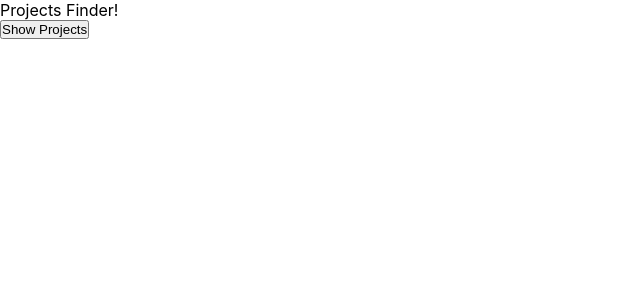
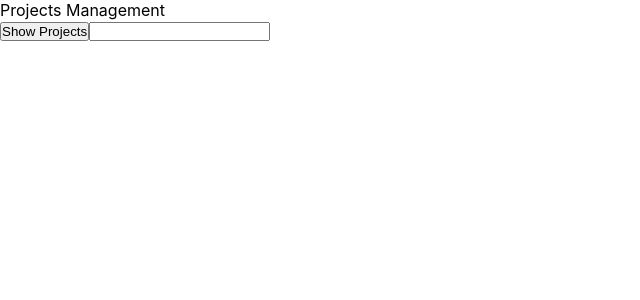
Before and after one commit to hndfaw/Projects-Management, a React (Create React App) app: page / in a window 1280 px wide. Shown: the top 300 px of the page, without its empty margins (0-640 px from the left). Built offline with nearby package versions, Linux system fonts and the light colour scheme.

Commit message:
Add filtering function to Projects container

```diff
--- a/src/containers/app/App.js
+++ b/src/containers/app/App.js
@@ -22,7 +22,7 @@ class App extends Component {
     return (
       <div className="app">
       <header>
-        Projects Finder!
+        Projects Management
       </header>
       <main>
         <Projects startGettingProjects={this.startGettingProjects}/>
--- a/src/containers/projectsContainer/Projects.css
+++ b/src/containers/projectsContainer/Projects.css
@@ -1,4 +1,8 @@
 .projects {
+
+}
+
+.projects-main-container {
   display: flex;
   flex-wrap: wrap;
 }
--- a/src/containers/projectsContainer/Projects.js
+++ b/src/containers/projectsContainer/Projects.js
@@ -4,11 +4,22 @@ import { connect } from 'react-redux';
 
 
 class Projects extends Component {
+  state = {
+    filterTerm: ''
+  }
+
+  handleChangeFilter = e => {
+    this.setState({filterTerm: e.target.value})
+  }
+
   render() {
     const { projectsData } = this.props;
+    const { filterTerm } = this.state
     const sortedProjects = projectsData.sort((a,b) => {return a.beneficiaries - b.beneficiaries})
 
-    const projectCard = sortedProjects.map(project => {
+    const filterProjects = sortedProjects.filter(project => project.name.includes(filterTerm))
+
+    const projectCard = filterProjects.map(project => {
       return (
         <div key={project.id} className="project-card-container">
             <h4 className="project-name">{project.name}</h4>
@@ -20,8 +31,11 @@ class Projects extends Component {
 
     return (
       <div className="projects">
-        {projectCard}
         <button onClick={this.props.startGettingProjects}>Show Projects</button>
+        <input type="text" onChange={this.handleChangeFilter} />
+        <div className="projects-main-container">
+          {projectCard}
+        </div>
       </div>
     )
   }
```
